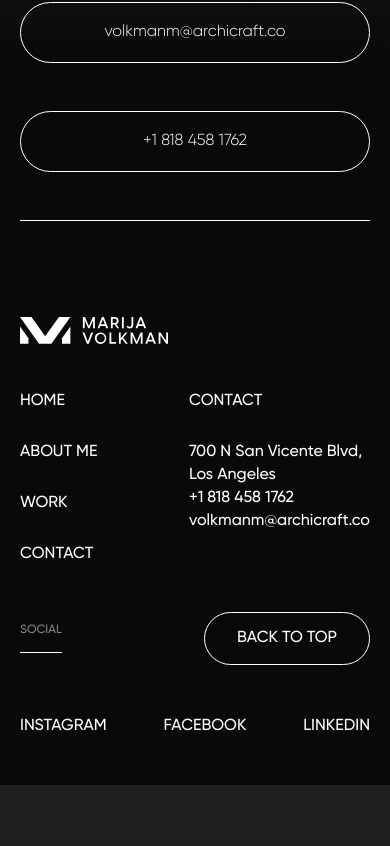
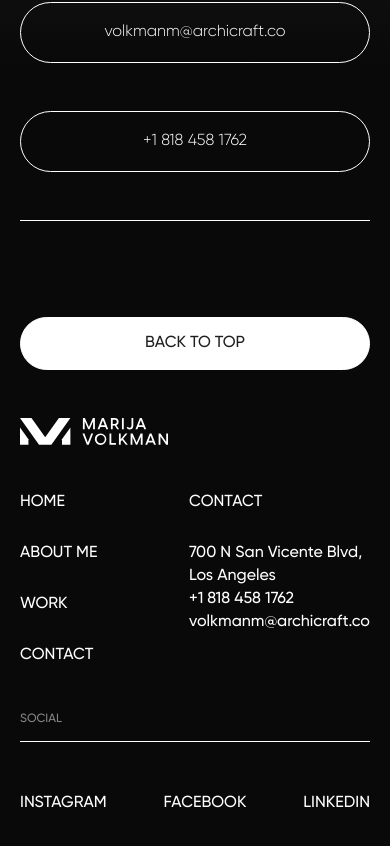
Before and after one commit to igoricaa/volkman, a Next.js app: page /work in a window 390 px wide. Shown: the part 2886-3732 px from the top of the page. Before the commit the page ends 3671 px from the top, so only its background shows below. Built offline with nearby package versions, Linux system fonts and the light colour scheme.

Commit message:
back to top mobile

```diff
--- a/src/components/BackToTopButton.tsx
+++ b/src/components/BackToTopButton.tsx
@@ -2,7 +2,7 @@
 
 import Button from './common/Button/Button';
 
-export default function BackToTopButton() {
+export default function BackToTopButton({ classes }: { classes?: string[] }) {
   const scrollToTop = () => {
     window.scrollTo({
       top: 0,
@@ -11,7 +11,10 @@ export default function BackToTopButton() {
   };
 
   return (
-    <Button classes={['backToTopButton']} onClick={scrollToTop}>
+    <Button
+      classes={['backToTopButton', ...(classes ?? [])]}
+      onClick={scrollToTop}
+    >
       <p>Back to top</p>
     </Button>
   );
--- a/src/components/Footer/Footer.module.scss
+++ b/src/components/Footer/Footer.module.scss
@@ -28,11 +28,13 @@
   .footerTop {
     padding-bottom: 6rem;
 
+    a {
       .logoWrapper {
         display: block;
         position: relative;
         width: 289px;
         height: 53px;
+      }
     }
   }
 
@@ -95,9 +97,14 @@
     .footerTop {
       padding-bottom: 3rem;
 
+      a {
+        margin-top: 3rem;
+        display: block;
+
         .logoWrapper {
           width: 147.5px;
           height: 27px;
+        }
       }
     }
 
@@ -108,6 +115,7 @@
       .contactInfo {
         justify-content: unset;
         gap: 2rem;
+
         h4 {
           margin-bottom: 0;
         }
@@ -123,6 +131,7 @@
           padding-bottom: 1rem;
           font-size: 12px;
           line-height: 1;
+          width: 100%;
         }
 
         ul {
--- a/src/components/Footer/Footer.tsx
+++ b/src/components/Footer/Footer.tsx
@@ -9,6 +9,7 @@ const Footer = () => {
   return (
     <footer className={styles.footer}>
       <div className={styles.footerTop}>
+        <BackToTopButton classes={['mobileBackToTopButton']} />
         <TransitionLink href='/'>
           <div className={styles.logoWrapper}>
             <Image
@@ -38,7 +39,7 @@ const Footer = () => {
         <div className={styles.socialsWrapper}>
           <div className={styles.innerWrapper}>
             <h4>Social</h4>
-            <BackToTopButton />
+            <BackToTopButton classes={['desktopBackToTopButton']} />
           </div>
           <ul>
             {socials.map((social, index) => (
--- a/src/components/common/Button/Button.module.scss
+++ b/src/components/common/Button/Button.module.scss
@@ -48,6 +48,10 @@
   outline: none;
   appearance: none;
   transition: all 0.3s ease;
+
+  &.mobileBackToTopButton {
+    display: none;
+  }
 
   &:hover {
     p {
@@ -106,4 +110,20 @@
     padding: 1.25rem 0;
     width: 100%;
   }
+
+  .backToTopButton {
+    &.desktopBackToTopButton {
+      display: none;
+    }
+
+    &.mobileBackToTopButton {
+      display: flex;
+      width: 100%;
+      background-color: #fff;
+
+      p {
+        color: #1f1f1f;
+      }
+    }
+  }
 }
```
Lines whose indentation alone changed are shown as unchanged.
